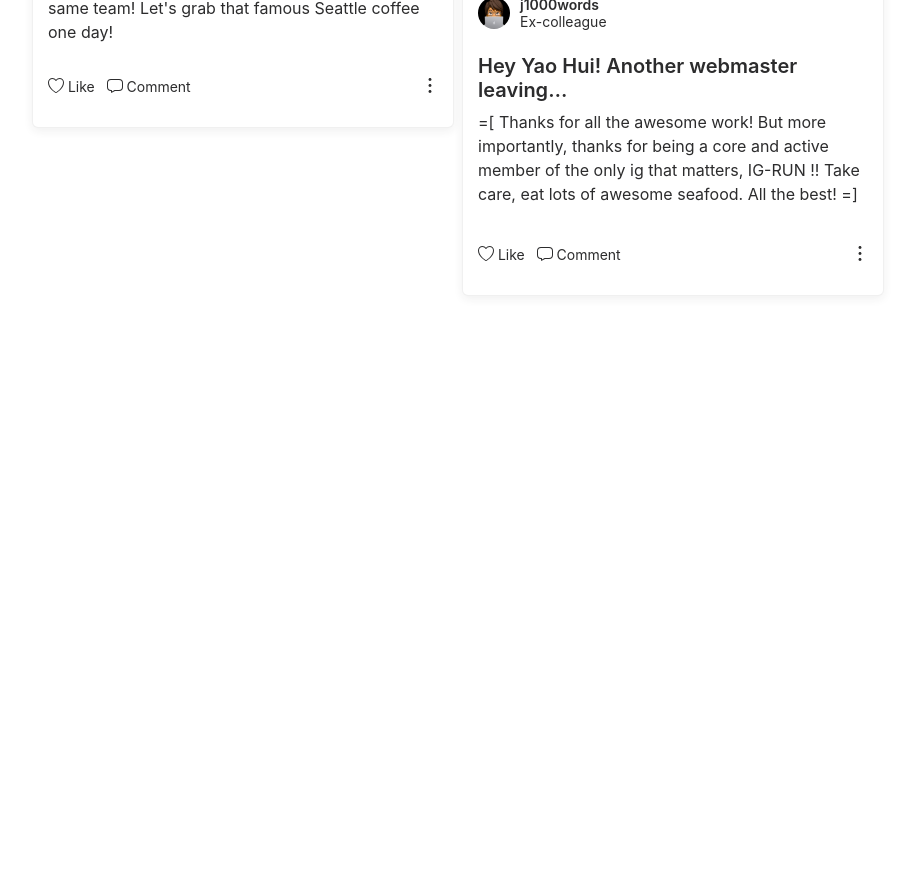
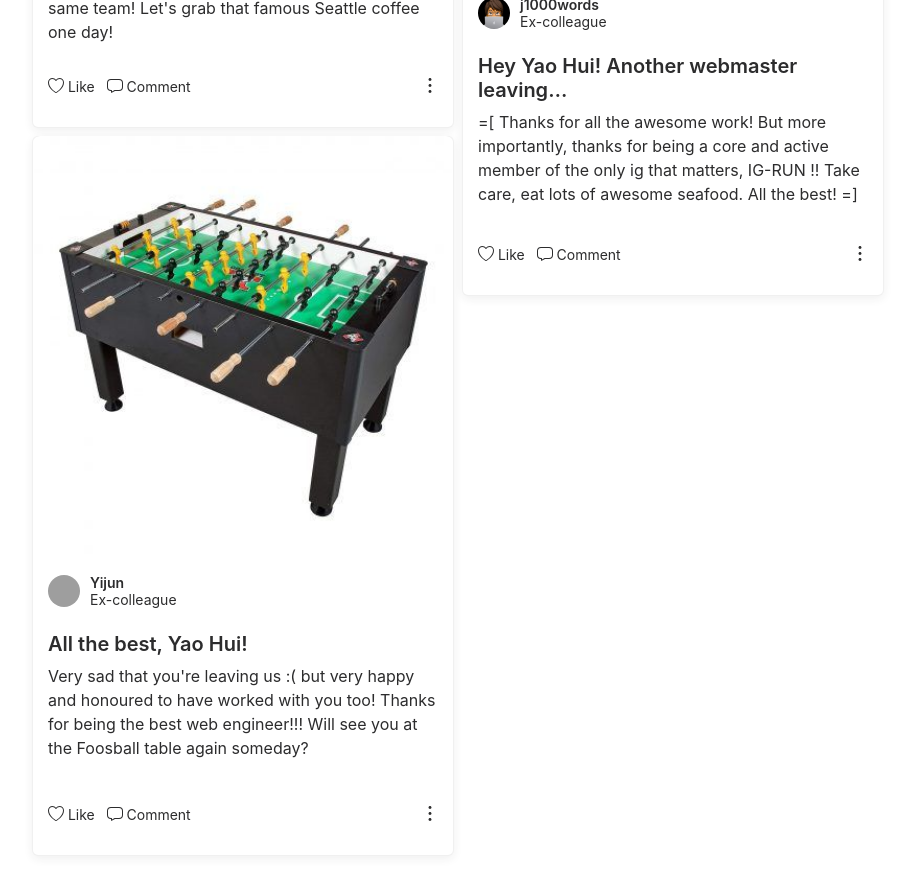
Before and after one commit to yijunn/byebyeyh, a React (Create React App) app: page / in a window 1280 px wide. Shown: the part 5240-6134 px from the top of the page, without its empty margins (332-1247 px from the left). Before the commit the page ends 5584 px from the top, so only its background shows below. Built offline with nearby package versions, Linux system fonts and the light colour scheme; grey boxes are pictures that could not be loaded.

Commit message:
add message

```diff
--- a/src/messages.js
+++ b/src/messages.js
@@ -142,4 +142,11 @@ export const messages = [
     coverImg: "./jaycover.jpg",
     profileImg: "./jayprofile.jpg",
   },
+    {
+    title: "All the best, Yao Hui!",
+    name: "Yijun",
+    msg: "Very sad that you're leaving us :( but very happy and honoured to have worked with you too! Thanks for being the best web engineer!!! Will see you at the Foosball table again someday?",
+    coverImg: "./yijuncover.jpg",
+    profileImg: "./yijunprofile.jpeg",
+  },
 ];
```
Also changed, not shown: public/yijuncover.jpg (added), public/yijunprofile.png (added).
